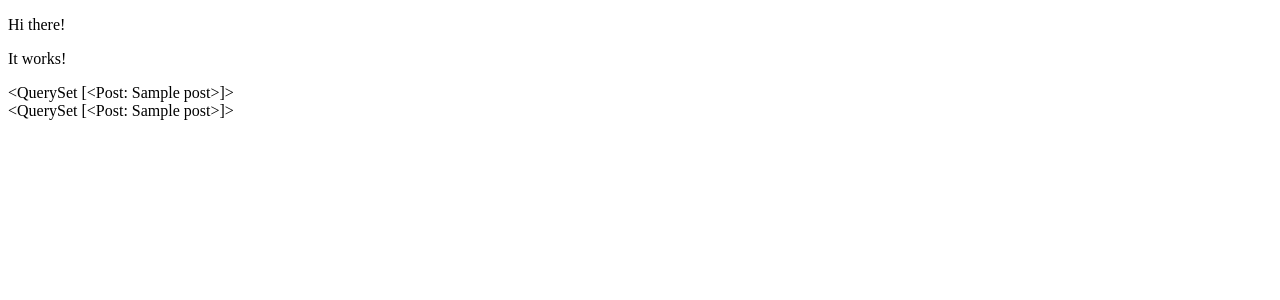
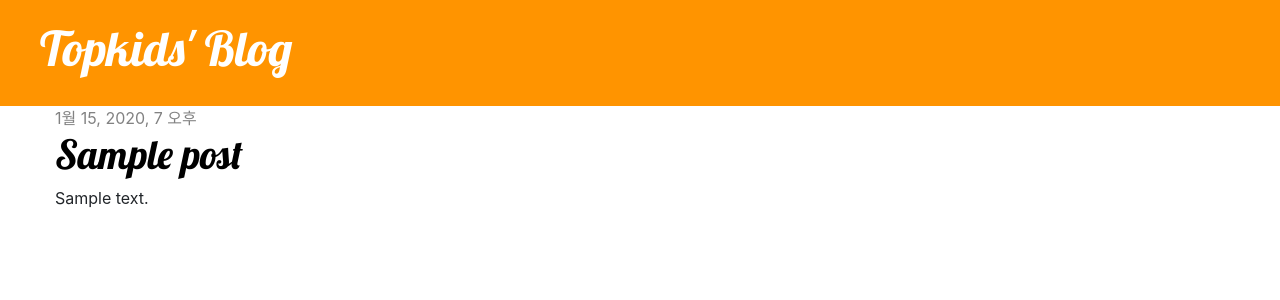
Before and after one commit to ByungHeonLEE/piro12, a Django app: page / in a window 1280 px wide. Shown: the top 300 px of the page. Run offline with Django 3.2, Linux system fonts and the light colour scheme; tables that the repository leaves empty hold one stand-in row (values such as "Sample post"); some libraries are stand-ins or nearby versions.

Commit message:
폼 까지 다함 근데
마지막 detail 똑같이 따라해도 수정이 안된다 피드백 요망 요망 물심양면으로 도와주시는 11기 여러분 사랑합니다

```diff
--- a/djangogirls/blog/models.py
+++ b/djangogirls/blog/models.py
@@ -4,6 +4,7 @@ from django.utils import timezone
 
 
 class Post(models.Model):
+    objects = None
     author = models.ForeignKey(settings.AUTH_USER_MODEL, on_delete=models.CASCADE)
     title = models.CharField(max_length=200)
     text = models.TextField()
--- /dev/null
+++ b/djangogirls/blog/static/css/blog.css
@@ -0,0 +1,51 @@
+h1 a {
+    color: #FCA205;
+    font-family: 'Lobster';
+}
+
+.page-header {
+    background-color: #ff9400;
+    margin-top: 0;
+    padding: 20px 20px 20px 40px;
+}
+
+.page-header h1, .page-header h1 a, .page-header h1 a:visited, .page-header h1 a:active {
+    color: #ffffff;
+    font-size: 36pt;
+    text-decoration: none;
+}
+
+.content {
+    margin-left: 40px;
+}
+
+h1, h2, h3, h4 {
+    font-family: 'Lobster', cursive;
+}
+
+.date {
+    color: #828282;
+}
+
+.save {
+    float: right;
+}
+
+.post-form textarea, .post-form input {
+    width: 100%;
+}
+
+.top-menu, .top-menu:hover, .top-menu:visited {
+    color: #ffffff;
+    float: right;
+    font-size: 26pt;
+    margin-right: 20px;
+}
+
+.post {
+    margin-bottom: 70px;
+}
+
+.post h1 a, .post h1 a:visited {
+    color: #000000;
+}
--- /dev/null
+++ b/djangogirls/blog/templates/blog/base.html
@@ -0,0 +1,45 @@
+{% load static %}
+<!doctype html>
+<html lang="en">
+<head>
+    <meta charset="UTF-8">
+    <meta name="viewport"
+          content="width=device-width, user-scalable=no, initial-scale=1.0, maximum-scale=1.0, minimum-scale=1.0">
+    <meta http-equiv="X-UA-Compatible" content="ie=edge">
+    <title>Topkids' Blog</title>
+    <link href="//fonts.googleapis.com/css?family=Lobster&subset=latin,latin-ext" rel="stylesheet" type="text/css">
+    <link rel="stylesheet" href="https://stackpath.bootstrapcdn.com/bootstrap/4.4.1/css/bootstrap.min.css"
+          integrity="sha384-Vkoo8x4CGsO3+Hhxv8T/Q5PaXtkKtu6ug5TOeNV6gBiFeWPGFN9MuhOf23Q9Ifjh" crossorigin="anonymous">
+    <script src="https://code.jquery.com/jquery-3.4.1.slim.min.js"
+            integrity="sha384-J6qa4849blE2+poT4WnyKhv5vZF5SrPo0iEjwBvKU7imGFAV0wwj1yYfoRSJoZ+n"
+            crossorigin="anonymous"></script>
+    <script
+            src="https://cdn.jsdelivr.net/npm/popper.js@1.16.0/dist/umd/popper.min.js"
+            integrity="sha384-Q6E9RHvbIyZFJoft+2mJbHaEWldlvI9IOYy5n3zV9zzTtmI3UksdQRVvoxMfooAo"
+            crossorigin="anonymous"></script>
+    <script src="https://stackpath.bootstrapcdn.com/bootstrap/4.4.1/js/bootstrap.min.js"
+            integrity="sha384-wfSDF2E50Y2D1uUdj0O3uMBJnjuUD4Ih7YwaYd1iqfktj0Uod8GCExl3Og8ifwB6"
+            crossorigin="anonymous"></script>
+    <link rel="stylesheet" href="{% static 'css/blog.css' %}">
+
+
+</head>
+<body>
+<div class="page-header">
+    {% if user.is_authenticated %}
+        <a href="{% url 'post_new' %}" class="top-menu"><span class="glyphicon glyphicon-plus"></span></a>
+    {% endif %}
+    <h1><a href="/">Topkids' Blog</a></h1>
+</div>
+<div class="content container">
+    <div class="row">
+        <div class="col-md-8">
+            {% block content %}
+            {% endblock %}
+        </div>
+    </div>
+</div>
+
+
+</body>
+</html>
--- a/djangogirls/blog/templates/blog/post_list.html
+++ b/djangogirls/blog/templates/blog/post_list.html
@@ -1,16 +1,13 @@
-<!doctype html>
-<html lang="en">
-<head>
-    <meta charset="UTF-8">
-    <meta name="viewport"
-          content="width=device-width, user-scalable=no, initial-scale=1.0, maximum-scale=1.0, minimum-scale=1.0">
-    <meta http-equiv="X-UA-Compatible" content="ie=edge">
-    <title>Document</title>
-</head>
-<body>
-<p>Hi there!</p>
-<p>It works!</p>
-<div>{{posts}}</div>
-<div>{{posts}}</div>
-</body>
-</html>
+{% extends 'blog/base.html' %}
+
+{% block content %}
+    {% for post in posts %}
+        <div class="post">
+            <div class="date">
+                {{ post.published_date }}
+            </div>
+            <h1><a href="{% url 'post_detail' pk=post.pk %}">{{ post.title }}</a></h1>
+            <p>{{ post.text|linebreaksbr }}</p>
+        </div>
+    {% endfor %}
+{% endblock %}
--- a/djangogirls/blog/urls.py
+++ b/djangogirls/blog/urls.py
@@ -3,4 +3,7 @@ from . import views
 
 urlpatterns = [
     path('', views.post_list, name='post_list'),
+    path('post/<int:pk>/', views.post_detail, name='post_detail'),
+    path('post/new', views.post_new, name='post_new'),
+    path('post/<int:pk>/edit/', views.post_edit, name='post_edit'),
 ]
--- a/djangogirls/blog/views.py
+++ b/djangogirls/blog/views.py
@@ -1,10 +1,54 @@
-from django.shortcuts import render
+from django.shortcuts import render, get_object_or_404
 from django.utils import timezone
 from .models import Post
+from .forms import PostForm
+from django.shortcuts import redirect
 
 
 # Create your views here.
 
 def post_list(request):
     posts = Post.objects.filter(published_date__lte=timezone.now()).order_by('published_date')
-    return render(request, 'blog/post_list.html', {'posts': posts})
+    return render(request, 'blog/post_list.html', {
+        'posts': posts,
+    })
+
+
+def post_detail(request, pk):
+    post = get_object_or_404(Post, pk=pk)
+    return render(request, 'blog/post_detail.html', {
+        'post': post,
+    })
+
+
+def post_new(request):
+    if request.method == "POST":
+        form = PostForm(request.POST)
+        if form.is_valid():
+            post = form.save(commit=False)
+            post.author = request.user
+            post.published_date = timezone.now()
+            post.save()
+            return redirect('post_detail', pk=post.pk)
+    else:
+        form = PostForm()
+    return render(request, 'blog/post_edit.html', {
+        'form': form,
+    })
+
+
+def post_edit(request, pk):
+    post = get_object_or_404(Post, pk=pk)
+    if request.method == "POST":
+        form = PostForm(request.POST, instance=post)
+        if form.is_valid():
+            post = form.save(commit=False)
+            post.author = request.user
+            post.published_date = timezone.now()
+            post.save()
+            return redirect('post_detail', pk=post.pk)
+    else:
+        form = PostForm(instance=post)
+    return render(request, 'blog/post_edit.html', {
+        'form': form,
+    })
```
Also changed, not shown: djangogirls/blog/forms.py (added, +9 -0 lines), djangogirls/blog/templates/blog/post_detail.html (added, +17 -0 lines), djangogirls/blog/templates/blog/post_edit.html (added, +9 -0 lines), 2 other files.
